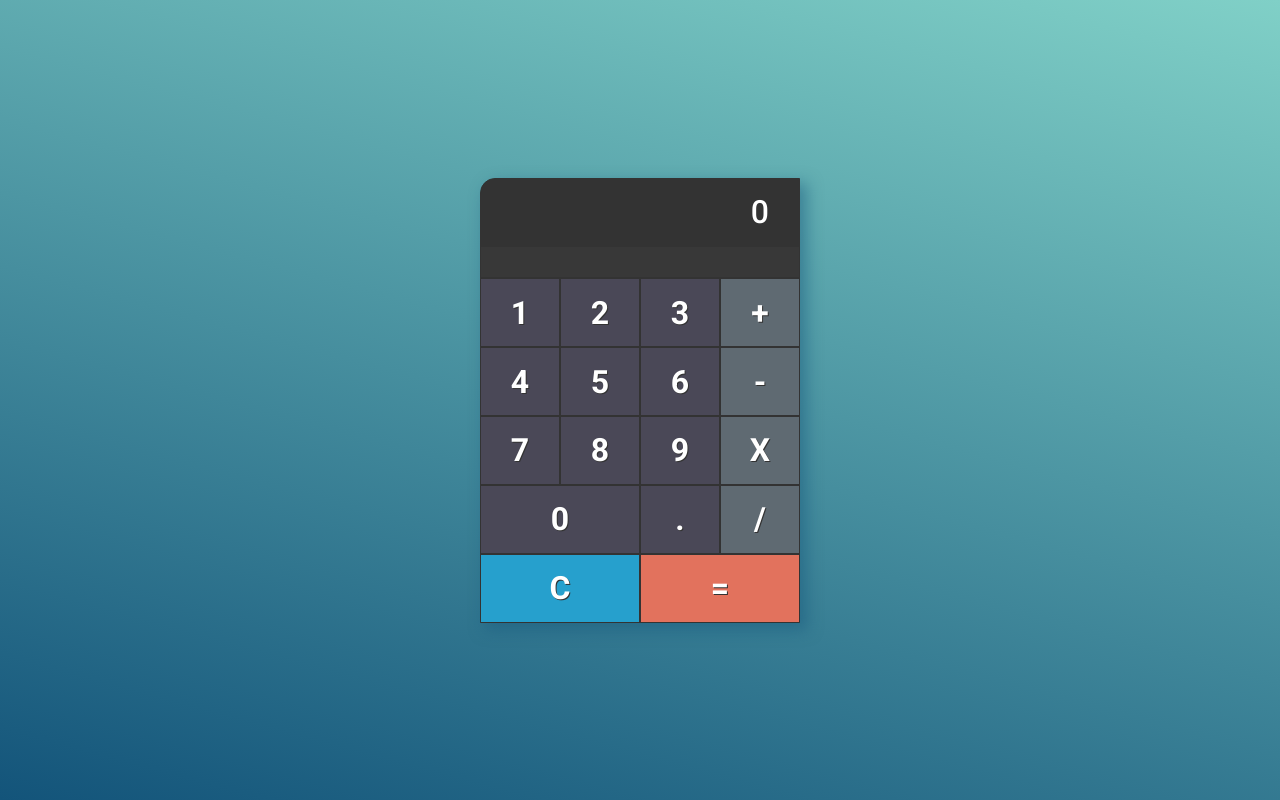
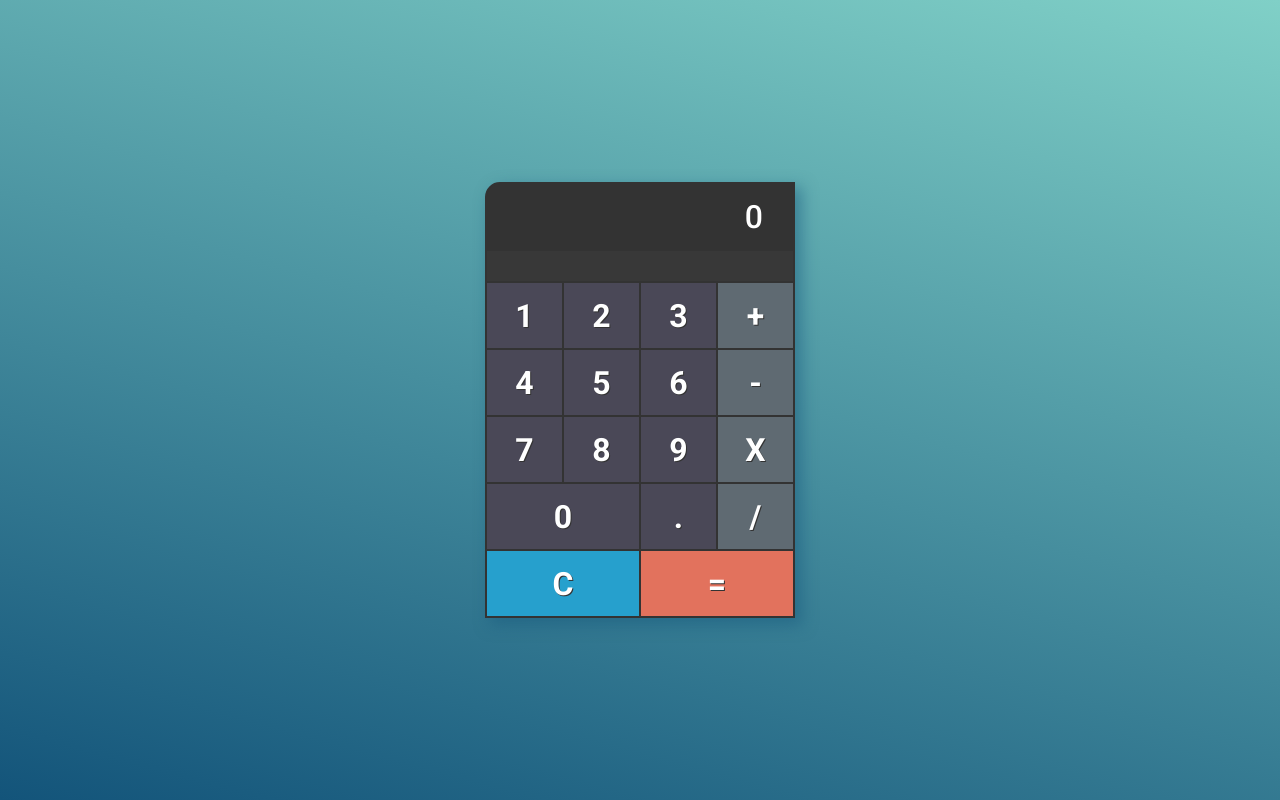
Before and after one commit to Alvaro07/react-calculator, a React app: page / in a window 1280 px wide. Built offline with nearby package versions, Linux system fonts and the light colour scheme.

Commit message:
Changes to adjust grid layout

```diff
--- a/src/components/App/_App.scss
+++ b/src/components/App/_App.scss
@@ -1,5 +1,7 @@
 *, *:before, *:after {
 	box-sizing: border-box;
+	margin: 0;
+	padding: 0;
 }
 
 :root {
@@ -24,10 +26,11 @@ body,
 }
 
 .app-wrap {
-height: 100%;
-width: 100%;
-display: flex;
-justify-content: center;
-align-items: center;
-background-image: linear-gradient(15deg, #13547a 0%, #80d0c7 100%);
+	height: 100%;
+	width: 100%;
+	display: flex;
+	justify-content: space-around;
+	align-items: center;
+	background-image: linear-gradient(15deg, #13547a 0%, #80d0c7 100%);
+
 }
--- a/src/components/Calculator/_Calculator.scss
+++ b/src/components/Calculator/_Calculator.scss
@@ -1,15 +1,14 @@
 
 .calculator {
-	width: 320px;
-	height: 445px;
 	display: grid;
-	grid-template-columns: repeat(4, 1fr);
-	grid-template-rows: 1fr 30px repeat(5, 1fr);
+	grid-template-columns: repeat(4, 75px);
+	grid-template-rows: 65px 30px repeat(5, 65px);
 	grid-gap: 2px;
+	overflow: hidden;
+
+	border: 2px solid var(--dark-gray);
 	background-color: var(--dark-gray);
-	border: 1px solid var(--dark-gray);
 	border-top-left-radius: 15px;
-	overflow: hidden;
 	box-shadow: 6px 6px 15px 1px rgba(#18597D, .5);
 
 	&__result {
```
Also changed, not shown: build/asset-manifest.json, build/index.html, build/service-worker.js, 10 other files.
